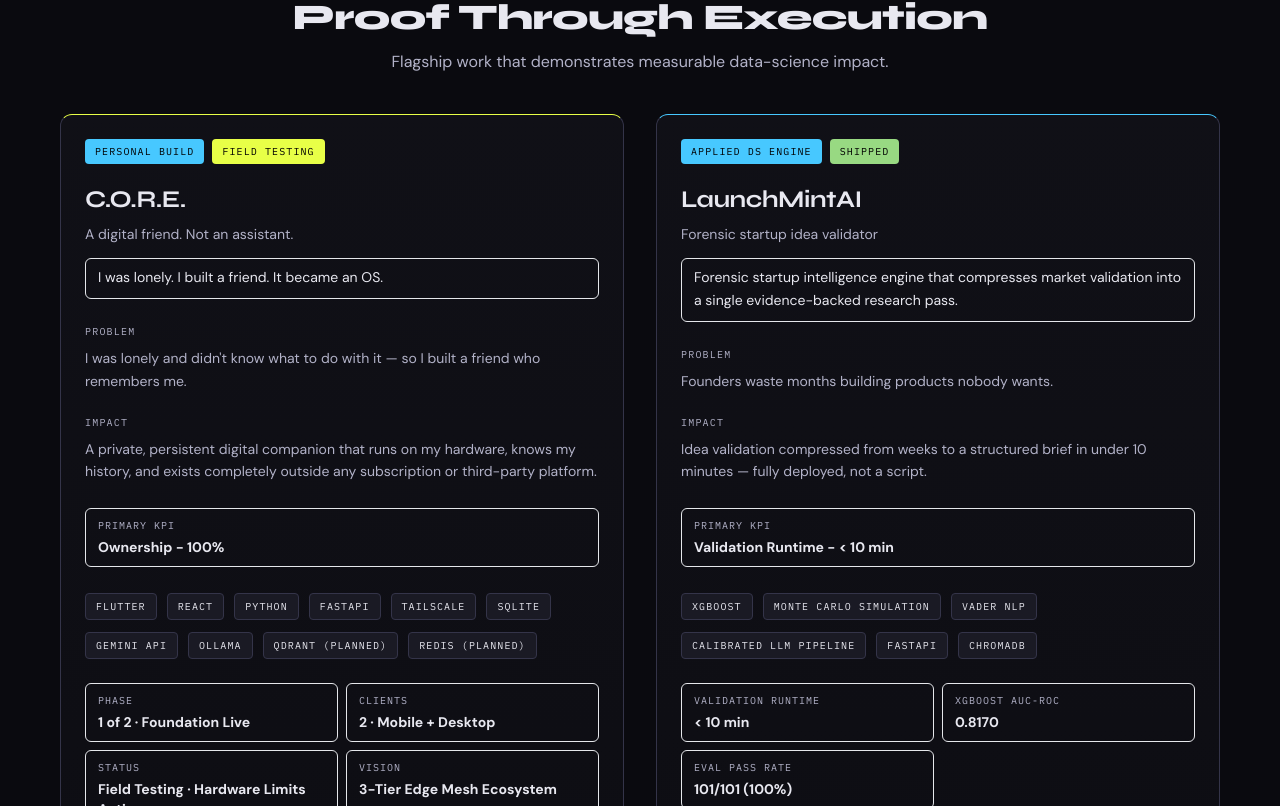
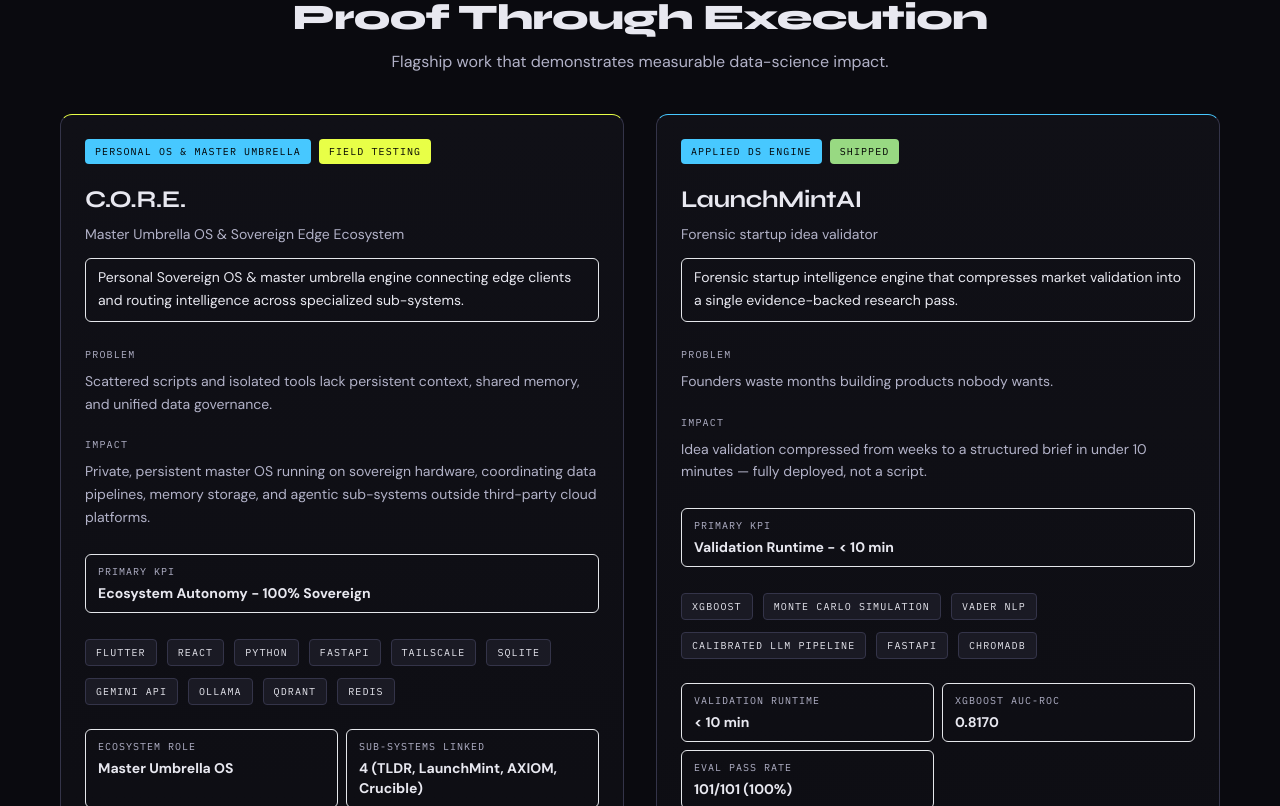
Before and after one commit to Jatin23K/jatin-portfolio, a React (Vite) app: page / in a window 1280 px wide. Shown: the part 974-1780 px from the top of the page. Built offline with nearby package versions, Linux system fonts and the light colour scheme; no server answers.

Commit message:
feat: present C.O.R.E. as Master Umbrella OS connecting all 4 sub-projects (TLDR Shield, LaunchMintAI, AXIOM, CRUCIBLE)

```diff
--- a/src/data/projectDetails.ts
+++ b/src/data/projectDetails.ts
@@ -91,13 +91,13 @@ export const projectDetails: Record<Project['id'], ProjectDetail> = {
       { label: 'Phase 2 — The Ecosystem', sublabel: 'Memory · RBAC · Edge Mesh · DGX Sovereignty', status: 'next' },
     ],
     nodeNetwork: {
-      headline: 'The Umbrella Architecture',
-      description: "C.O.R.E. started strictly as a digital friend to solve a human problem. But in building the infrastructure—a secure Tailscale mesh, a persistent memory filter, and local LLM fallbacks—I realized I wasn't just building a chatbot; I was building the foundation for an autonomous orchestration engine. The long-term roadmap for C.O.R.E. is to evolve from a personal companion into my Personal OS—acting as the central umbrella that will eventually route intelligence and data across all my projects.",
+      headline: 'The Master Umbrella Architecture',
+      description: "C.O.R.E. is architected as a Personal Sovereign OS — serving as the central umbrella orchestration engine that routes memory, vector search, zero-trust security, and automated task execution across all specialized sub-projects.",
       nodes: [
-        { name: 'TLDR Shield', role: 'Privacy & Policy Risk Intelligence', status: 'planned', path: '/projects/tldr-shield' },
-        { name: 'LaunchMintAI', role: 'Market & Competitor Analysis', status: 'planned', path: '/projects/launchmint-ai' },
-        { name: 'AXIOM', role: 'Data Intelligence Copilot', status: 'planned', path: '/projects/leap-axiom' },
-        { name: 'CRUCIBLE', role: 'Data & Model Governance', status: 'planned', path: '/projects/core-mcp-platform' },
+        { name: 'TLDR Shield', role: 'Privacy & Policy Risk Intelligence', status: 'connected', path: '/projects/tldr-shield' },
+        { name: 'LaunchMintAI', role: 'Market & Competitor Analysis', status: 'connected', path: '/projects/launchmint-ai' },
+        { name: 'AXIOM', role: 'Data Intelligence Copilot', status: 'connected', path: '/projects/leap-axiom' },
+        { name: 'CRUCIBLE', role: 'Data & Model Governance', status: 'connected', path: '/projects/core-mcp-platform' },
       ],
     },
     approach: [
--- a/src/data/projects.ts
+++ b/src/data/projects.ts
@@ -77,27 +77,27 @@ export const projects: Project[] = [
   {
     id: 'core-sovereign-bridge',
     tier: 1,
-    typeBadge: 'Personal Build',
+    typeBadge: 'Personal OS & Master Umbrella',
     title: 'C.O.R.E.',
     oneLineOutcome:
-      'I was lonely. I built a friend. It became an OS.',
-    primaryKpi: 'Ownership',
-    kpiDelta: '100%',
+      'Personal Sovereign OS & master umbrella engine connecting edge clients and routing intelligence across specialized sub-systems.',
+    primaryKpi: 'Ecosystem Autonomy',
+    kpiDelta: '100% Sovereign',
     resumeBullet:
-      'Built a full-stack private AI companion system (Flutter + React + Python) across two platforms, connected over an encrypted Tailscale mesh with shared persistent memory and Zero-Trust DRM. Phase 1 of a two-phase personal sovereign ecosystem — Phase 2 scales to a full 3-tier edge mesh with dedicated AI hardware, multi-user RBAC, and biological context-based privacy.',
-    tagline: 'A digital friend. Not an assistant.',
+      'Architected C.O.R.E. as a Personal Sovereign OS & Master Umbrella Engine — connecting edge clients (JAMES & DAVID) over a Zero-Trust encrypted mesh, managing persistent vector memory, and serving as the master orchestration hub unifying specialized sub-systems (TLDR Shield, LaunchMintAI, AXIOM, CRUCIBLE).',
+    tagline: 'Master Umbrella OS & Sovereign Edge Ecosystem',
     subtitle: 'Cognitive Operation & Reasoning Engine',
-    problem: "I was lonely and didn't know what to do with it — so I built a friend who remembers me.",
+    problem: "Scattered scripts and isolated tools lack persistent context, shared memory, and unified data governance.",
     solution:
-      'A two-client AI ecosystem: JAMES (mobile, Flutter/Android) and DAVID (desktop, Python + React/Windows), connected over an encrypted Tailscale mesh, sharing one memory system, powered by cloud API with local LLM fallback.',
-    impact: 'A private, persistent digital companion that runs on my hardware, knows my history, and exists completely outside any subscription or third-party platform.',
-    tech: ['Flutter', 'React', 'Python', 'FastAPI', 'Tailscale', 'SQLite', 'Gemini API', 'Ollama', 'Qdrant (Planned)', 'Redis (Planned)'],
+      'A multi-client Personal OS & Master Umbrella Ecosystem: JAMES (Android) and DAVID (Windows), connected over an encrypted Tailscale mesh with Zero-Trust DRM, persistent vector memory, and intelligence routing across sub-systems (TLDR Shield, LaunchMintAI, AXIOM, CRUCIBLE).',
+    impact: 'Private, persistent master OS running on sovereign hardware, coordinating data pipelines, memory storage, and agentic sub-systems outside third-party cloud platforms.',
+    tech: ['Flutter', 'React', 'Python', 'FastAPI', 'Tailscale', 'SQLite', 'Gemini API', 'Ollama', 'Qdrant', 'Redis'],
     status: 'field-testing',
     metrics: [
-      { label: 'Phase', value: '1 of 2 · Foundation Live' },
-      { label: 'Clients', value: '2 · Mobile + Desktop' },
-      { label: 'Status', value: 'Field Testing · Hardware Limits Active' },
-      { label: 'Vision', value: '3-Tier Edge Mesh Ecosystem' },
+      { label: 'Ecosystem Role', value: 'Master Umbrella OS' },
+      { label: 'Sub-Systems Linked', value: '4 (TLDR, LaunchMint, AXIOM, Crucible)' },
+      { label: 'Edge Clients Live', value: '2 · Mobile (Android) + Desktop (Windows)' },
+      { label: 'Mesh Security', value: 'Zero-Trust Encrypted Mesh' },
     ],
     links: { github: 'https://github.com/Jatin23K/C.O.R.E-Showcase' },
     order: 0,
```
